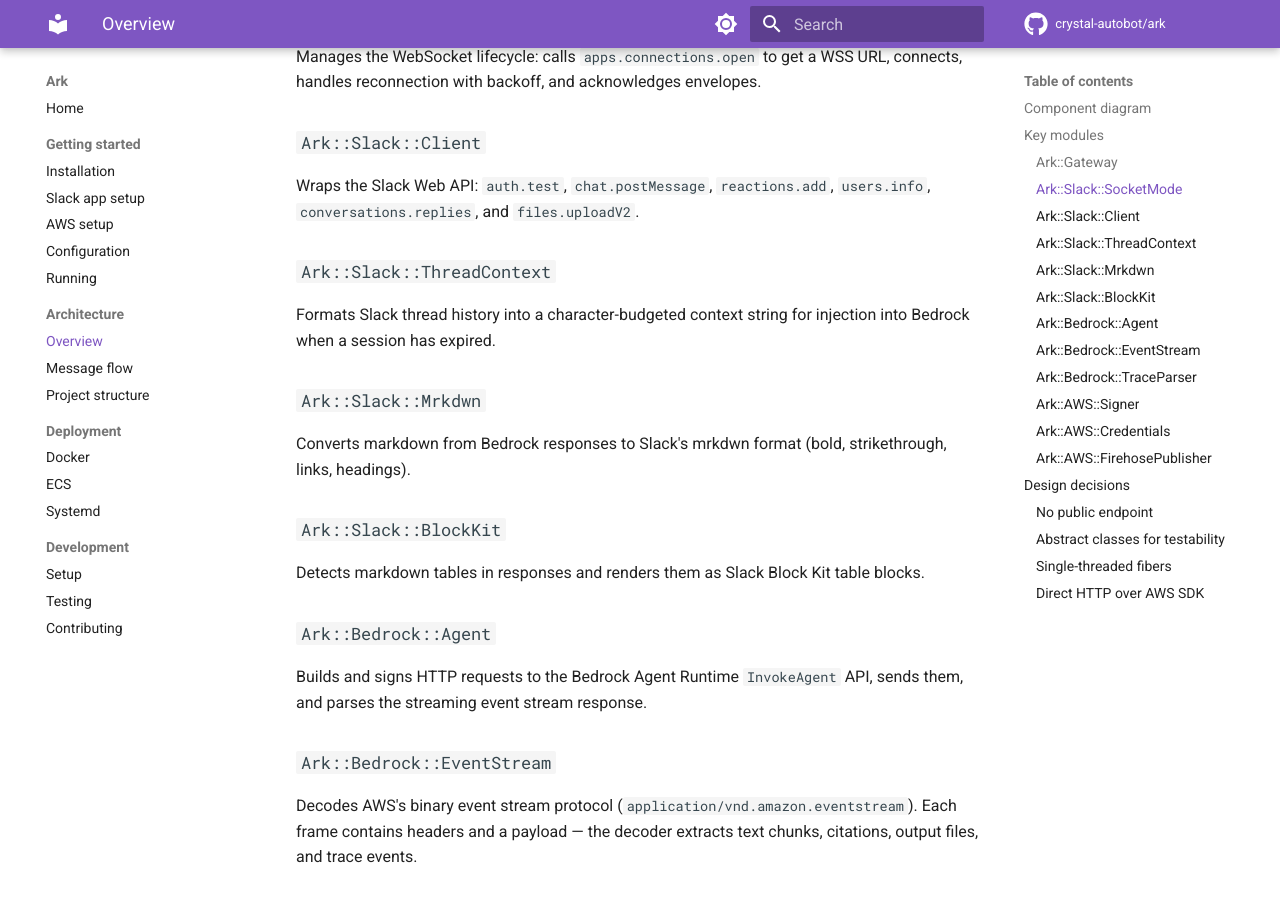
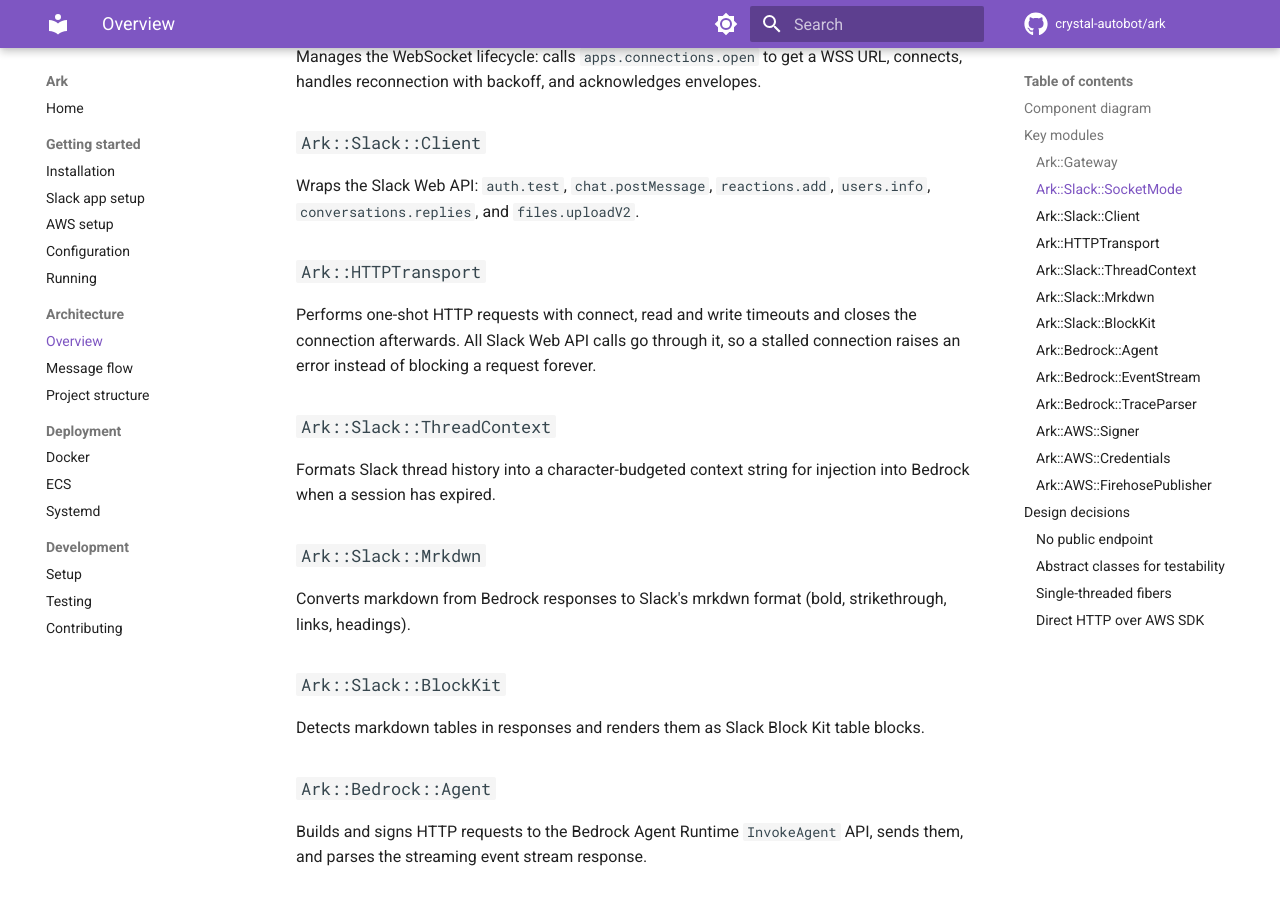
Before and after one commit to crystal-autobot/ark, an MkDocs documentation site: the page built from docs/architecture/overview.md, in a window 1280 px wide and 900 px high, scrolled down 706 px. Built offline with MkDocs 1.6.1 and Material for MkDocs 9.7.7, drawn with Linux system fonts in a browser that asks for light colours; comment, search, counter and statistics services are not loaded.

Commit message:
fix(slack): bound every Slack API call with timeouts (#15)
* feat: add http transport with connect, read and write timeouts

* fix(slack): bound every Slack API call with timeouts

```diff
--- a/docs/architecture/overview.md
+++ b/docs/architecture/overview.md
@@ -28,6 +28,9 @@
 
 ### `Ark::Slack::Client`
 Wraps the Slack Web API: `auth.test`, `chat.postMessage`, `reactions.add`, `users.info`, `conversations.replies`, and `files.uploadV2`.
+
+### `Ark::HTTPTransport`
+Performs one-shot HTTP requests with connect, read and write timeouts and closes the connection afterwards. All Slack Web API calls go through it, so a stalled connection raises an error instead of blocking a request forever.
 
 ### `Ark::Slack::ThreadContext`
 Formats Slack thread history into a character-budgeted context string for injection into Bedrock when a session has expired.
```
Also changed, not shown: 8 other files.
